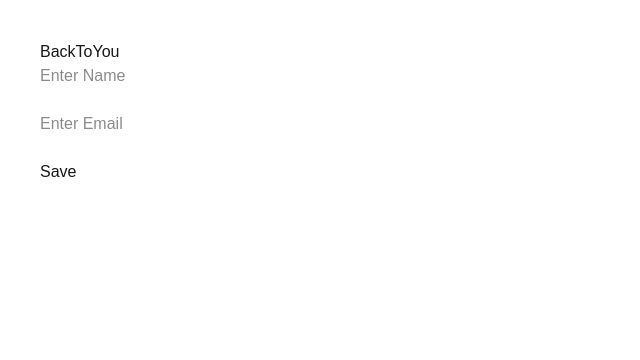
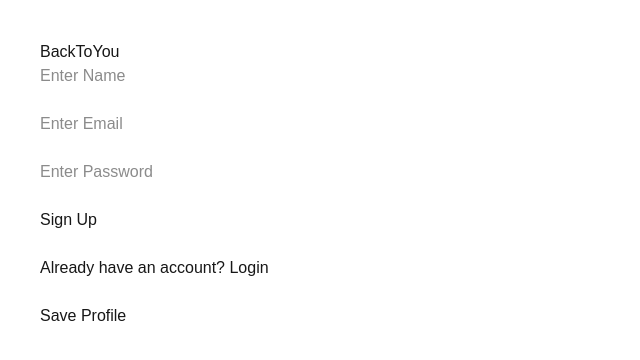
Before and after one commit to devesh-h-h/backtoyou, a Next.js app: page / in a window 1280 px wide. Shown: the top 360 px of the page, without its empty margins (0-640 px from the left). Built offline with nearby package versions, Linux system fonts and the light colour scheme; no server answers.

Commit message:
Completed authentication and dashboard

```diff
--- a/app/page.tsx
+++ b/app/page.tsx
@@ -4,10 +4,41 @@ import { useState } from "react";
 import { supabase } from "@/lib/supabase";
 
 export default function Home() {
+  const [isLogin, setIsLogin] = useState(false);
+  const [loggedIn, setLoggedIn] = useState(false);
+
   const [name, setName] = useState("");
   const [email, setEmail] = useState("");
+  const [password, setPassword] = useState("");
 
-  async function saveData() {
+  async function signUp() {
+    const { error } = await supabase.auth.signUp({
+      email,
+      password,
+    });
+
+    if (error) {
+      alert(error.message);
+    } else {
+      alert("Signup successful! Check your email if confirmation is enabled.");
+    }
+  }
+
+  async function login() {
+    const { error } = await supabase.auth.signInWithPassword({
+      email,
+      password,
+    });
+
+    if (error) {
+      alert(error.message);
+    } else {
+      alert("Login successful!");
+      setLoggedIn(true);
+    }
+  }
+
+  async function saveProfile() {
     const { error } = await supabase.from("profiles").insert([
       {
         name,
@@ -18,10 +49,44 @@ export default function Home() {
     if (error) {
       alert(error.message);
     } else {
-      alert("Data saved successfully!");
-      setName("");
-      setEmail("");
+      alert("Profile saved!");
     }
+  }
+
+  if (loggedIn) {
+    return (
+      <div style={{ padding: 40 }}>
+        <h1>🎒 BackToYou</h1>
+
+        <h2>Welcome, {name || "User"} 👋</h2>
+
+        <br />
+
+        <button>📦 Report Lost Item</button>
+
+        <br />
+        <br />
+
+        <button>🎁 Report Found Item</button>
+
+        <br />
+        <br />
+
+        <button>🔍 Browse Items</button>
+
+        <br />
+        <br />
+
+        <button>👤 My Reports</button>
+
+        <br />
+        <br />
+
+        <button onClick={() => setLoggedIn(false)}>
+          🚪 Logout
+        </button>
+      </div>
+    );
   }
 
   return (
@@ -48,7 +113,33 @@ export default function Home() {
       <br />
       <br />
 
-      <button onClick={saveData}>Save</button>
+      <input
+        type="password"
+        placeholder="Enter Password"
+        value={password}
+        onChange={(e) => setPassword(e.target.value)}
+      />
+
+      <br />
+      <br />
+
+      {isLogin ? (
+        <button onClick={login}>Login</button>
+      ) : (
+        <button onClick={signUp}>Sign Up</button>
+      )}
+
+      <br />
+      <br />
+
+      <button onClick={() => setIsLogin(!isLogin)}>
+        {isLogin ? "Create New Account" : "Already have an account? Login"}
+      </button>
+
+      <br />
+      <br />
+
+      <button onClick={saveProfile}>Save Profile</button>
     </div>
   );
 }
```
